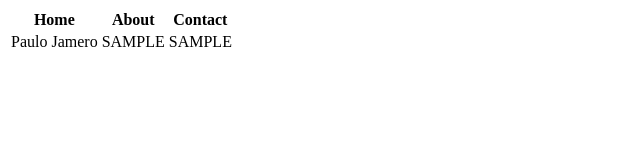
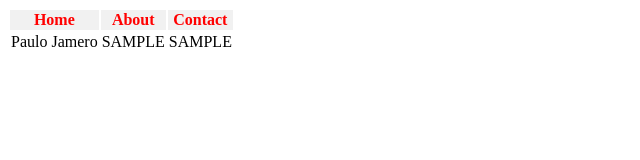
Before and after one commit to pau07/paulo-jamero, a plain HTML site: page index.html in a window 1280 px wide. Shown: the whole page, without its empty margins (0-640 px from the left). Drawn offline with Linux system fonts and the light colour scheme.

Commit message:
Update index.html

```diff
--- a/index.html
+++ b/index.html
@@ -1,6 +1,12 @@
 <html>
   <head>
     <title>Paulo Jamero</title>
+    <style>
+      th {
+        color: red;
+        background: #f1f1f1;
+      }
+    </style>
   </head>
   <body>
     <table>
```
